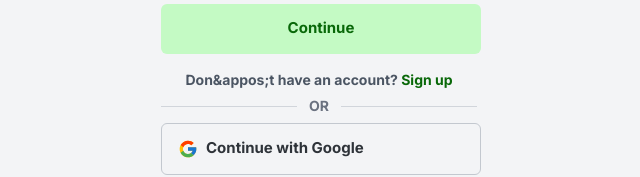
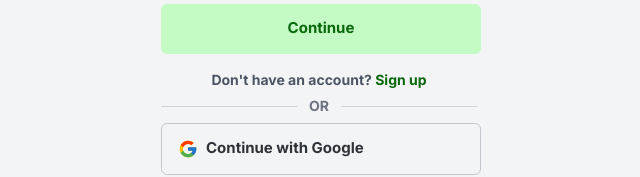
Before and after one commit to lawallanre00490038/govllm, a Next.js app: page /login in a window 1280 px wide. Shown: the part 440-617 px from the top of the page, without its empty margins (321-961 px from the left). Built offline with nearby package versions, Linux system fonts and the light colour scheme; no server answers.

Commit message:
fix(login and signup): resolve ReCAPTCHA type error for login and signup

```diff
--- a/app/login/page.tsx
+++ b/app/login/page.tsx
@@ -1,6 +1,6 @@
 'use client';
 
-import React, { useState } from 'react';
+import React, { useState, useRef } from 'react';
 import ReCAPTCHA from 'react-google-recaptcha';
 import { FcGoogle } from 'react-icons/fc';
 import { FaMicrosoft } from 'react-icons/fa';
@@ -12,7 +12,7 @@ export default function Loginin() {
 
 function LoginForm() {
   const [email, setEmail] = useState('');
-  const recaptchaRef = React.useRef<ReCAPTCHA>(null);
+  const recaptchaRef = useRef<ReCAPTCHA>(null);
 
   const handleSubmit = async (e: React.FormEvent) => {
     e.preventDefault();
@@ -41,7 +41,7 @@ function LoginForm() {
           </div>
         </div>
 
-        {/* Create account */}
+        {/* Login */}
         <h2
           className="mb-6 text-center"
           style={{
@@ -101,8 +101,8 @@ function LoginForm() {
 
           {/* Sign Up Link */}
           <p className="text-center text-sm text-gray-600">
-            Don&appos;t have an account?{' '}
-            <a href="/login" className="link link-secondary hover:underline">
+            Don&apos;t have an account?{' '}
+            <a href="/signup" className="link link-secondary hover:underline">
               Sign up
             </a>
           </p>
--- a/app/signup/page.tsx
+++ b/app/signup/page.tsx
@@ -1,6 +1,6 @@
 'use client';
 
-import React, { useState } from 'react';
+import React, { useState, useRef } from 'react';
 import ReCAPTCHA from 'react-google-recaptcha';
 import { FcGoogle } from 'react-icons/fc';
 import { FaMicrosoft } from 'react-icons/fa';
@@ -12,7 +12,7 @@ export default function Signup() {
 
 function SignupForm() {
   const [email, setEmail] = useState('');
-  const recaptchaRef = React.useRef<ReCAPTCHA>(null);
+  const recaptchaRef = useRef<ReCAPTCHA>(null);
 
   const handleSubmit = async (e: React.FormEvent) => {
     e.preventDefault();
@@ -87,6 +87,7 @@ function SignupForm() {
             className="mt-[13px] flex h-[82px] w-[320px] justify-center overflow-hidden rounded-md"
             style={{ backgroundColor: 'transparent' }} // Set background to transparent
           >
+            {/* @ts-expect-error: Ignoring type error for ReCAPTCHA component */}
             <ReCAPTCHA
               ref={recaptchaRef}
               sitekey={process.env.NEXT_PUBLIC_RECAPTCHA_SITE_KEY || ''}
```
